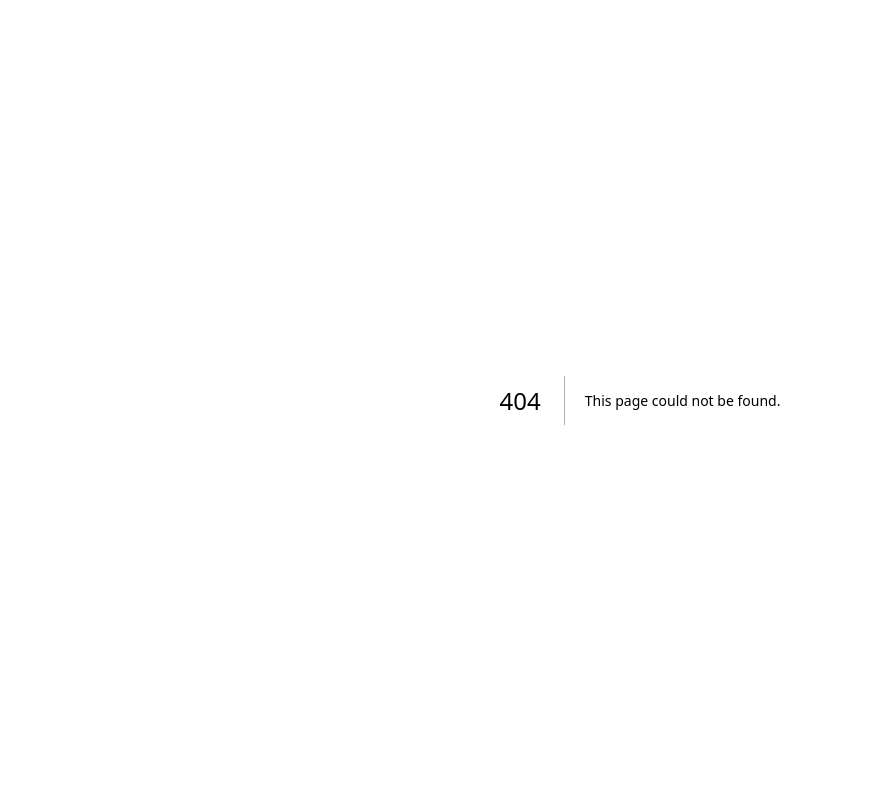
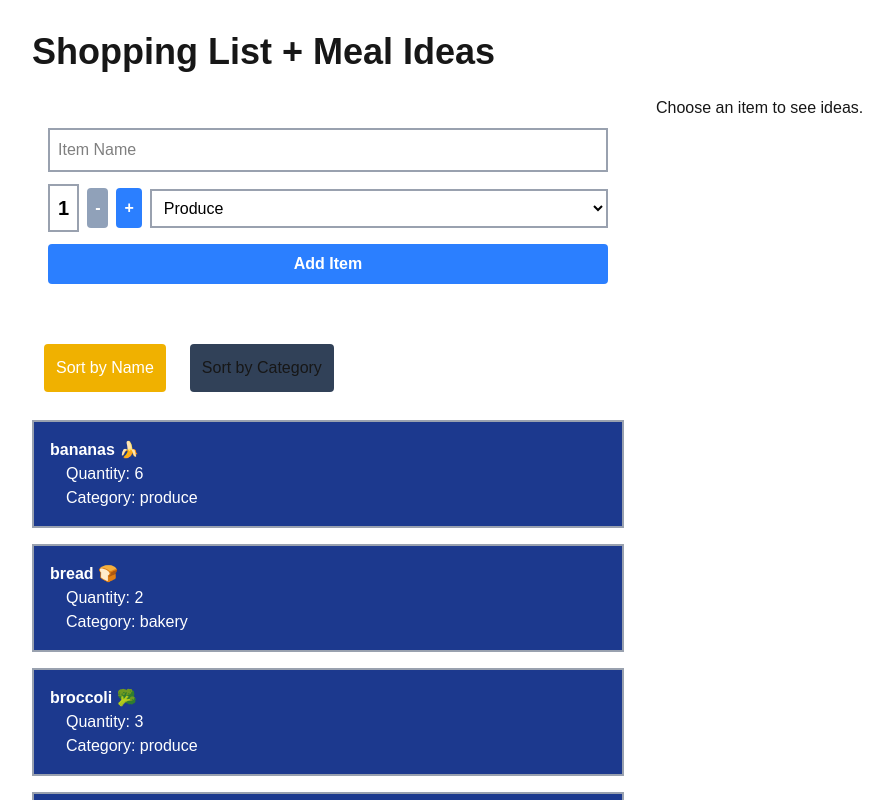
Before and after one commit to DeiterEdradan/cprg306-assignments, a Next.js app: page /week-8 in a window 1280 px wide. Before the commit this address had no page. Shown: the top 800 px of the page, without its empty margins (0-893 px from the left). Built offline with nearby package versions, Linux system fonts and the light colour scheme.

Commit message:
Create page.js

```diff
--- /dev/null
+++ b/app/week-8/page.js
@@ -0,0 +1,40 @@
+"use client";
+
+import { useState } from "react";
+import NewItem from "./new-item";
+import itemsData from "./items.json";
+import ItemList from "./item-list";
+import MealIdeas from "./meal-ideas";
+
+export default function Page() {
+    const [items, setItems] = useState(itemsData);
+    const [selectedItemName, setSelectedItemName] = useState("");
+    const handleAddItem = (newItem) => {
+        setItems([...items, newItem]);
+    };
+
+    const handleItemSelect = (item) => {
+        let cleanedName = item.name.split(",")[0];
+        cleanedName = cleanedName.replace(/([\u2700-\u27BF]|[\uE000-\uF8FF]|\uD83C[\uDC00-\uDFFF]|\uD83D[\uDC00-\uDFFF]|[\u2011-\u26FF]|\uD83E[\uDD10-\uDDFF])/g, '').trim();
+        setSelectedItemName(cleanedName);
+    };
+
+    return (
+        <main className="p-8">
+            <h1 className="text-4xl font-bold mb-6">Shopping List + Meal Ideas</h1>
+            <div className="flex gap-8">
+
+                <div className="flex-1">
+                <NewItem onAddItem={handleAddItem} />
+                <ItemList items={items} onItemSelect={handleItemSelect} />
+                </div>
+
+                <div className="flex-1">
+                    {selectedItemName && <MealIdeas ingredient={selectedItemName} />}
+                    {!selectedItemName && <p>Choose an item to see ideas.</p>}
+                </div>
+
+            </div>
+        </main>
+    );
+}
```
